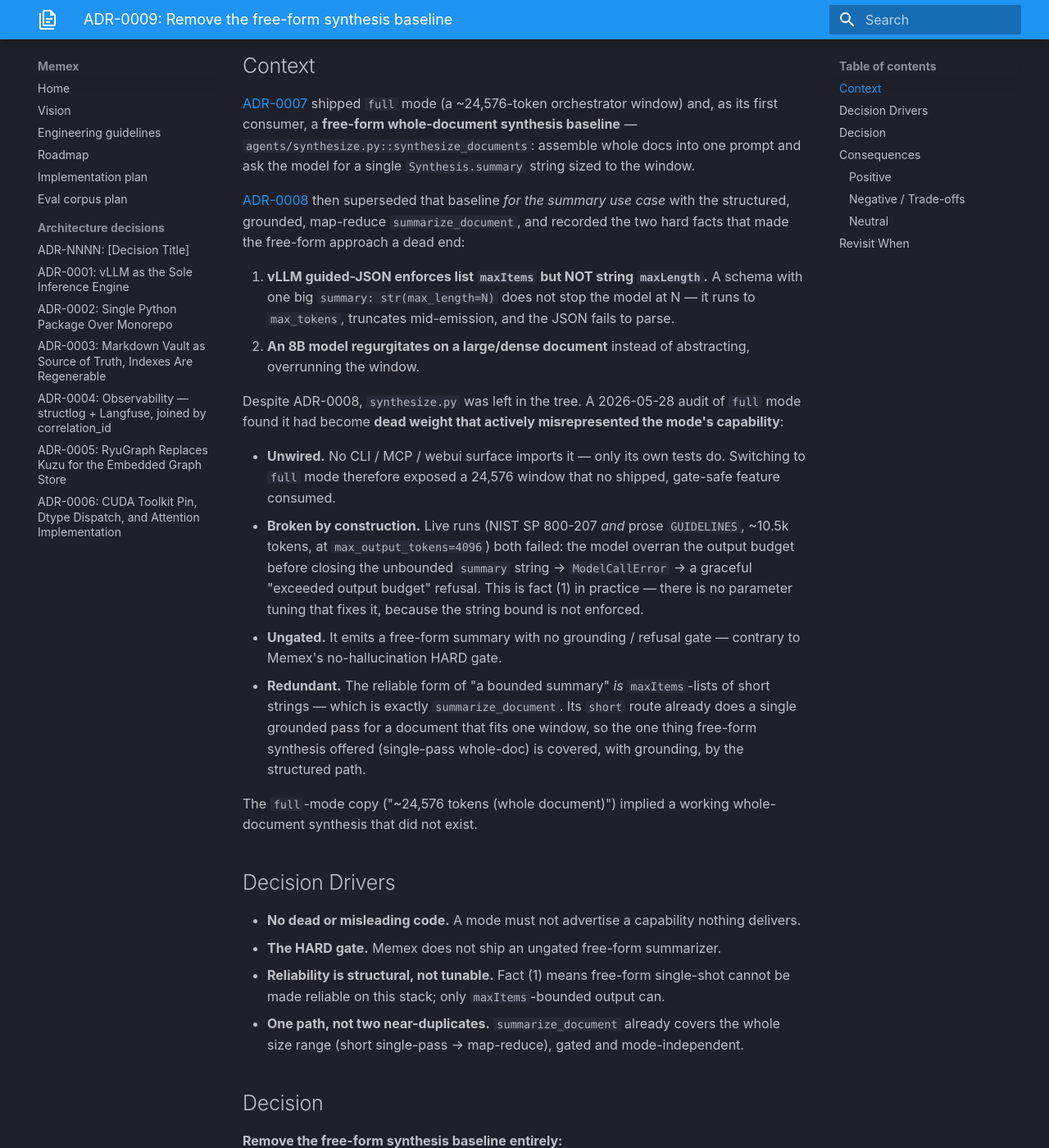
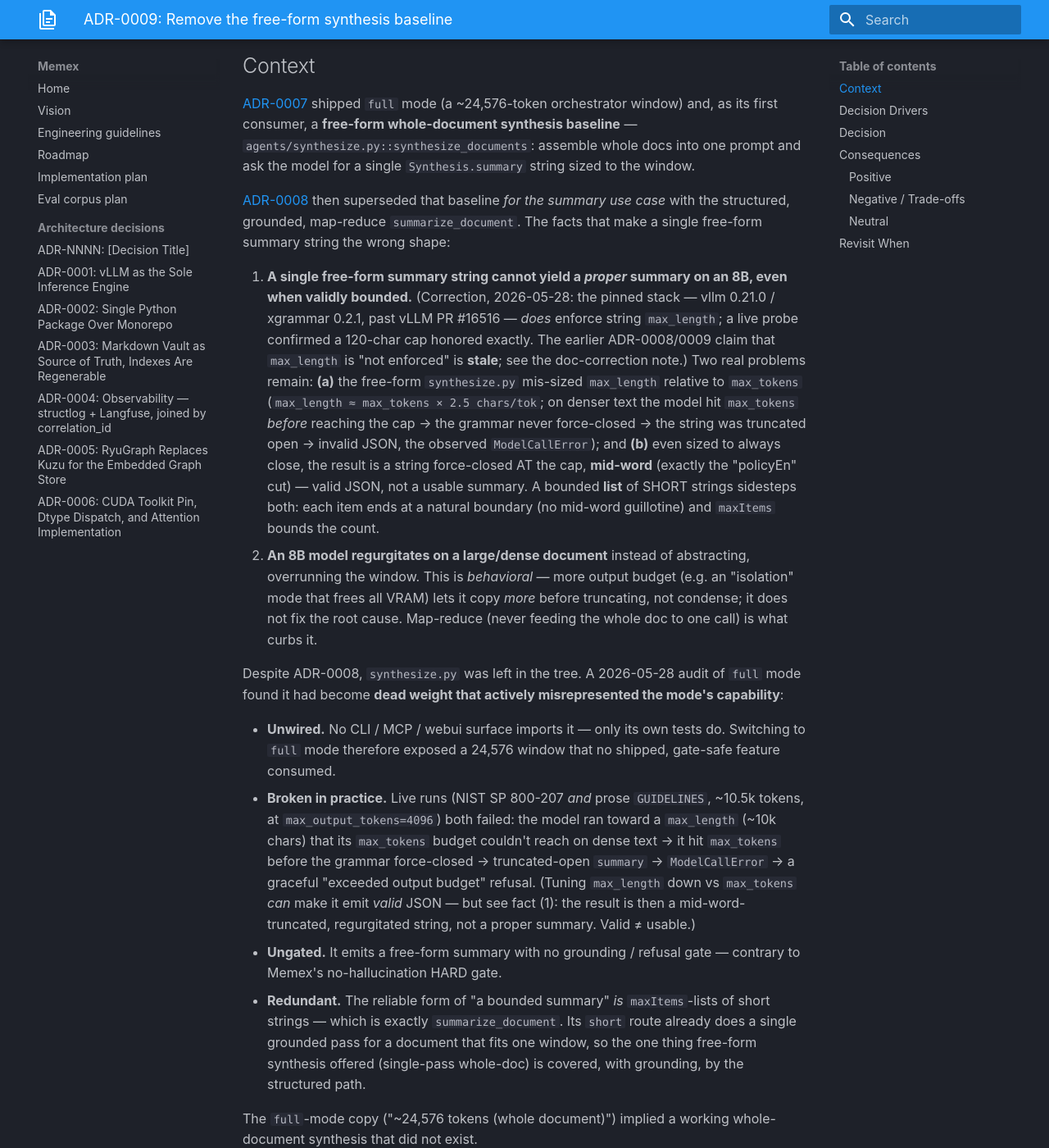
Before and after one commit to Zenetusken/memex, an MkDocs documentation site: the page built from docs/adr/0009-remove-free-form-synthesis-baseline.md, in a window 1280 px wide and 1400 px high, scrolled down 325 px. Shown: the whole window at 82% size. Built offline with MkDocs 1.6.1 and Material for MkDocs 9.7.7, drawn with Linux system fonts in a browser that asks for light colours; some of the changed text lies outside the part shown.

Commit message:
docs: correct the stale "vLLM doesn't enforce string maxLength" claim
A live probe (2026-05-28) on the pinned stack (vllm 0.21.0 / xgrammar 0.2.1,
past vLLM PR #16516) DISPROVED the load-bearing claim repeated in ADR-0008,
ADR-0009, and src/memex/CLAUDE.md that "vLLM guided-JSON enforces list maxItems
but NOT string maxLength": a `summary: str(max_length=120)` schema with a
500-word-essay prompt returned exactly 120 chars of valid JSON, force-closed
mid-word ("…the Antikythera,"). So string max_length IS enforced — and this is
the SAME mechanism behind the "policyEn" mid-word answer cut fixed earlier
(internally, src/memex/CLAUDE.md line 36 already stated max_length is enforced,
contradicting the summarizer note — now reconciled).

The DESIGN decisions are unchanged (bounded-list summarizer; remove free-form
synthesis) but the RATIONALE is corrected:
- Bounded LISTS of short strings are the right shape NOT because "maxLength is
  unenforced" but because each short item ends at a NATURAL boundary (a single
  free-form string force-closes mid-word at its cap), `maxItems` bounds the
  COUNT, each item is grounding-gated, and map-reduce avoids whole-doc
  regurgitation.
- The free-form synthesize failure was the schema's `max_length` mis-sized vs
  `max_tokens` (the cap unreachable within budget on dense text → overran →
  invalid JSON), AND — even sized to close — a mid-word-truncated, regurgitated
  string. Valid ≠ usable.
- ADR-0009 "Revisit When" updated: the engine already enforces max_length, so
  the only remaining blocker to free-form is the model's condense-and-stop
  behavior — which an "isolation"/bigger-window mode does NOT fix (behavioral,
  not resource-bound).

ADR-0008 (Accepted) gets a dated correction note; ADR-0009 + CLAUDE.md corrected
in place.

Co-Authored-By: Claude Opus 4.7 (1M context) <noreply@anthropic.com>

```diff
--- a/docs/adr/0009-remove-free-form-synthesis-baseline.md
+++ b/docs/adr/0009-remove-free-form-synthesis-baseline.md
@@ -14,14 +14,28 @@ assemble whole docs into one prompt and ask the model for a single
 `Synthesis.summary` string sized to the window.
 
 [ADR-0008](0008-document-summarization.md) then superseded that baseline *for the
-summary use case* with the structured, grounded, map-reduce `summarize_document`,
-and recorded the two hard facts that made the free-form approach a dead end:
+summary use case* with the structured, grounded, map-reduce `summarize_document`.
+The facts that make a single free-form summary string the wrong shape:
 
-1. **vLLM guided-JSON enforces list `maxItems` but NOT string `maxLength`.** A
-   schema with one big `summary: str(max_length=N)` does not stop the model at N
-   — it runs to `max_tokens`, truncates mid-emission, and the JSON fails to parse.
+1. **A single free-form summary string cannot yield a *proper* summary on an 8B,
+   even when validly bounded.** (Correction, 2026-05-28: the pinned stack — vllm
+   0.21.0 / xgrammar 0.2.1, past vLLM PR #16516 — *does* enforce string
+   `max_length`; a live probe confirmed a 120-char cap honored exactly. The
+   earlier ADR-0008/0009 claim that `max_length` is "not enforced" is **stale**;
+   see the doc-correction note.) Two real problems remain: **(a)** the
+   free-form `synthesize.py` mis-sized `max_length` relative to `max_tokens`
+   (`max_length ≈ max_tokens × 2.5 chars/tok`; on denser text the model hit
+   `max_tokens` *before* reaching the cap → the grammar never force-closed → the
+   string was truncated open → invalid JSON, the observed `ModelCallError`); and
+   **(b)** even sized to always close, the result is a string force-closed AT the
+   cap, **mid-word** (exactly the "policyEn" cut) — valid JSON, not a usable
+   summary. A bounded **list** of SHORT strings sidesteps both: each item ends at
+   a natural boundary (no mid-word guillotine) and `maxItems` bounds the count.
 2. **An 8B model regurgitates on a large/dense document** instead of abstracting,
-   overrunning the window.
+   overrunning the window. This is *behavioral* — more output budget (e.g. an
+   "isolation" mode that frees all VRAM) lets it copy *more* before truncating,
+   not condense; it does not fix the root cause. Map-reduce (never feeding the
+   whole doc to one call) is what curbs it.
 
 Despite ADR-0008, `synthesize.py` was left in the tree. A 2026-05-28 audit of
 `full` mode found it had become **dead weight that actively misrepresented the
@@ -30,12 +44,14 @@ mode's capability**:
 - **Unwired.** No CLI / MCP / webui surface imports it — only its own tests do.
   Switching to `full` mode therefore exposed a 24,576 window that no shipped,
   gate-safe feature consumed.
-- **Broken by construction.** Live runs (NIST SP 800-207 *and* prose
-  `GUIDELINES`, ~10.5k tokens, at `max_output_tokens=4096`) both failed: the
-  model overran the output budget before closing the unbounded `summary` string
-  → `ModelCallError` → a graceful "exceeded output budget" refusal. This is fact
-  (1) in practice — there is no parameter tuning that fixes it, because the
-  string bound is not enforced.
+- **Broken in practice.** Live runs (NIST SP 800-207 *and* prose `GUIDELINES`,
+  ~10.5k tokens, at `max_output_tokens=4096`) both failed: the model ran toward a
+  `max_length` (~10k chars) that its `max_tokens` budget couldn't reach on dense
+  text → it hit `max_tokens` before the grammar force-closed → truncated-open
+  `summary` → `ModelCallError` → a graceful "exceeded output budget" refusal.
+  (Tuning `max_length` down vs `max_tokens` *can* make it emit *valid* JSON — but
+  see fact (1): the result is then a mid-word-truncated, regurgitated string, not
+  a proper summary. Valid ≠ usable.)
 - **Ungated.** It emits a free-form summary with no grounding / refusal gate —
   contrary to Memex's no-hallucination HARD gate.
 - **Redundant.** The reliable form of "a bounded summary" *is* `maxItems`-lists
@@ -109,8 +125,11 @@ whole-document synthesis that did not exist.
 ## Revisit When
 
 - A local model reliably **condenses** (not regurgitates) a whole large document
-  in one pass, AND the inference engine enforces string `maxLength` (or an
-  equivalent bounded free-form mechanism lands) — then a single-pass free-form
-  summary could return without the fact-(1) failure mode.
+  in one pass AND ends at a natural boundary (not a mid-word cap force-close).
+  Note the engine *already* enforces string `max_length` (probe-verified
+  2026-05-28), so the remaining blocker is purely the model's condense-and-stop
+  *behavior*, not the decoder — a bigger window / "isolation" mode does not move
+  this. A single-pass free-form summary could return only when that behavior is
+  reliable.
 - A forcing function appears for whole-document single-pass synthesis that the
   structured short-route + larger window cannot satisfy.
```
Also changed, not shown: docs/adr/0008-document-summarization.md (+11 -0 lines), src/memex/CLAUDE.md (+1 -1 lines).
